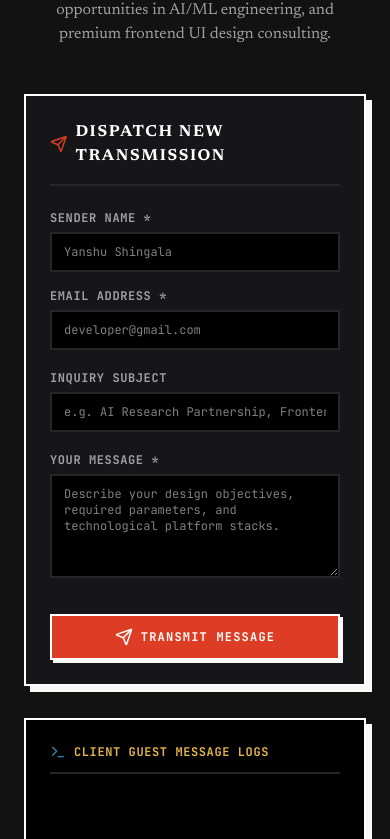
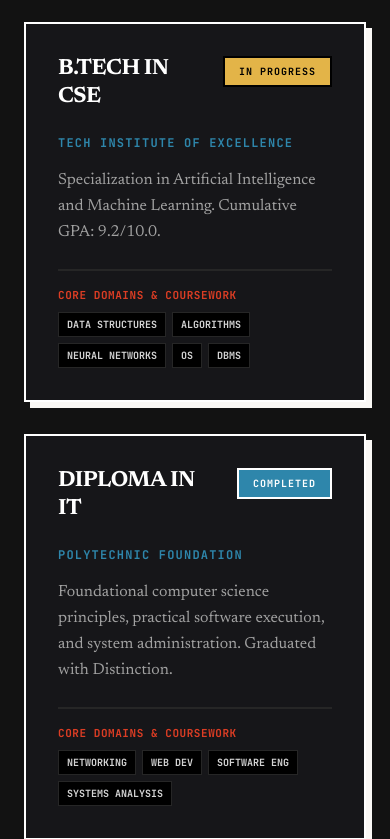
Before and after one commit to Yanshu04/portfolio, a React (Vite) app: page / in a window 390 px wide. Shown: the part 5294-6133 px from the top of the page. Built offline with nearby package versions, Linux system fonts and the light colour scheme.

Commit message:
feat: add education section with custom Bauhaus cards

```diff
--- a/src/App.tsx
+++ b/src/App.tsx
@@ -22,6 +22,7 @@ import Header from "./components/Header";
 import ProjectCard from "./components/ProjectCard";
 import ContactForm from "./components/ContactForm";
 import FadeInSection from "./components/FadeInSection";
+import Education from "./components/Education";
 import { PROJECTS, SKILL_CATEGORIES } from "./data";
 
 
@@ -404,6 +405,9 @@ export default function App() {
         </div>
       </section>
 
+      {/* Education Section */}
+      <Education />
+
       {/* Get In Touch Section containing the interactive Guestbook */}
       <section className="py-24 md:py-32 px-6 md:px-20 max-w-7xl mx-auto border-t-2 border-neutral-800 light:border-black" id="contact">
         <FadeInSection className="mb-12 text-center">
--- /dev/null
+++ b/src/components/Education.tsx
@@ -0,0 +1,90 @@
+import React from "react";
+import FadeInSection from "./FadeInSection";
+
+export default function Education() {
+  return (
+    <section className="py-24 md:py-32 px-6 md:px-20 max-w-7xl mx-auto border-t-2 border-neutral-800 light:border-black" id="education">
+      <FadeInSection className="mb-16">
+        <span className="text-[#2E86AB] light:text-blue-800 font-mono text-xs uppercase tracking-widest font-black block mb-2">
+          ACADEMIC PIPELINE
+        </span>
+        <h2 className="font-title text-[28px] md:text-[36px] font-black uppercase tracking-tight text-white light:text-black mb-4">
+          Education
+        </h2>
+        <div className="w-24 h-2 bg-[#DC3D24]"></div>
+      </FadeInSection>
+
+      <div className="grid grid-cols-1 md:grid-cols-2 gap-8">
+        {/* Education Item 1 - B.Tech */}
+        <FadeInSection className="h-full">
+          <div className="bg-[#161619] light:bg-[#fbfbf9] border-2 border-white light:border-black p-8 flex flex-col justify-between h-full shadow-bauhaus">
+            <div>
+              <div className="flex justify-between items-start gap-4 mb-6">
+                <h3 className="text-[22px] md:text-[26px] font-title font-black uppercase tracking-tight text-white light:text-black leading-tight">
+                  B.Tech in CSE
+                </h3>
+                <span className="px-3.5 py-1.5 bg-[#E3B448] text-black border-2 border-black font-mono text-[10px] font-black uppercase tracking-widest shrink-0">
+                  In Progress
+                </span>
+              </div>
+              <p className="font-mono text-xs text-[#2E86AB] light:text-blue-800 uppercase tracking-widest mb-4 font-black">
+                Tech Institute of Excellence
+              </p>
+              <p className="text-[16px] md:text-[18px] text-neutral-400 light:text-neutral-700 leading-relaxed mb-6 font-sans">
+                Specialization in Artificial Intelligence and Machine Learning. Cumulative GPA: 9.2/10.0.
+              </p>
+            </div>
+
+            <div className="border-t-2 border-neutral-800 light:border-neutral-300 pt-4 mt-auto">
+              <span className="font-mono text-[11px] font-black uppercase tracking-wider text-[#DC3D24] block mb-2">
+                Core Domains & Coursework
+              </span>
+              <div className="flex flex-wrap gap-1.5">
+                {["DATA STRUCTURES", "ALGORITHMS", "NEURAL NETWORKS", "OS", "DBMS"].map((subj) => (
+                  <span key={subj} className="px-2 py-1 bg-black light:bg-[#f5f2eb] border border-neutral-800 light:border-black font-mono text-[10px] text-neutral-300 light:text-neutral-750 font-bold">
+                    {subj}
+                  </span>
+                ))}
+              </div>
+            </div>
+          </div>
+        </FadeInSection>
+
+        {/* Education Item 2 - Diploma */}
+        <FadeInSection className="h-full">
+          <div className="bg-[#161619] light:bg-[#fbfbf9] border-2 border-white light:border-black p-8 flex flex-col justify-between h-full shadow-bauhaus">
+            <div>
+              <div className="flex justify-between items-start gap-4 mb-6">
+                <h3 className="text-[22px] md:text-[26px] font-title font-black uppercase tracking-tight text-white light:text-black leading-tight">
+                  Diploma in IT
+                </h3>
+                <span className="px-3.5 py-1.5 bg-[#2E86AB] text-white border-2 border-white light:border-black font-mono text-[10px] font-black uppercase tracking-widest shrink-0">
+                  Completed
+                </span>
+              </div>
+              <p className="font-mono text-xs text-[#2E86AB] light:text-blue-800 uppercase tracking-widest mb-4 font-black">
+                Polytechnic Foundation
+              </p>
+              <p className="text-[16px] md:text-[18px] text-neutral-400 light:text-neutral-700 leading-relaxed mb-6 font-sans">
+                Foundational computer science principles, practical software execution, and system administration. Graduated with Distinction.
+              </p>
+            </div>
+
+            <div className="border-t-2 border-neutral-800 light:border-neutral-300 pt-4 mt-auto">
+              <span className="font-mono text-[11px] font-black uppercase tracking-wider text-[#DC3D24] block mb-2">
+                Core Domains & Coursework
+              </span>
+              <div className="flex flex-wrap gap-1.5">
+                {["NETWORKING", "WEB DEV", "SOFTWARE ENG", "SYSTEMS ANALYSIS"].map((subj) => (
+                  <span key={subj} className="px-2 py-1 bg-black light:bg-[#f5f2eb] border border-neutral-800 light:border-black font-mono text-[10px] text-neutral-300 light:text-neutral-750 font-bold">
+                    {subj}
+                  </span>
+                ))}
+              </div>
+            </div>
+          </div>
+        </FadeInSection>
+      </div>
+    </section>
+  );
+}
--- a/src/components/Header.tsx
+++ b/src/components/Header.tsx
@@ -26,6 +26,7 @@ export default function Header({ darkMode, onToggleTheme }: HeaderProps) {
     { label: "Work", href: "#work" },
     { label: "Skills", href: "#skills" },
     { label: "About", href: "#about" },
+    { label: "Education", href: "#education" },
     { label: "Contact", href: "#contact" }
   ];
 
```
